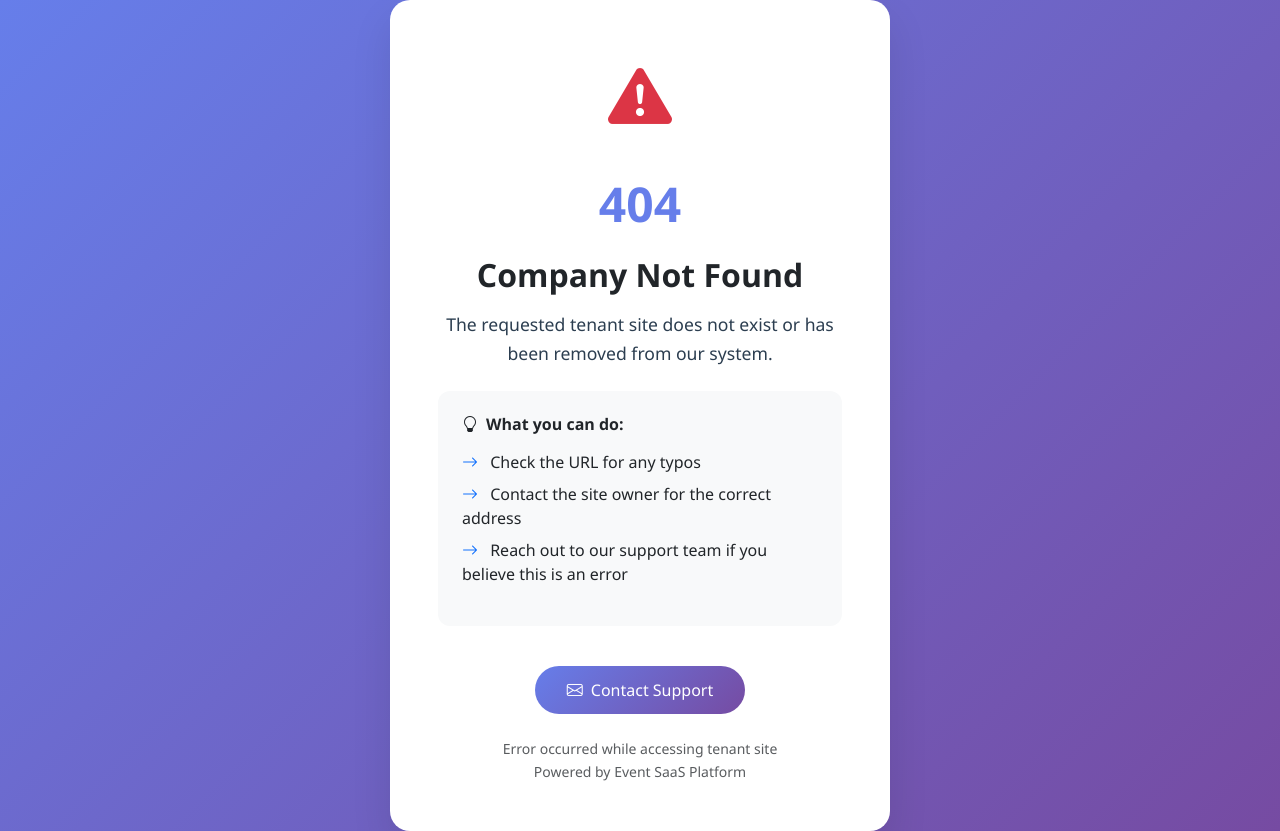
After one commit to mahmudtopu3/event_saas, a Django app: template templates/subscriptions/company_not_found.html in a window 1280 px wide. The commit adds this page. Run offline with Django 5.2, Linux system fonts and the light colour scheme; the template is opened without the code that fills it, so the values that code supplies are empty.

Commit message:
added simple subscription enable system and middleware for teanants

```diff
--- a/eventsaas/settings.py
+++ b/eventsaas/settings.py
@@ -67,6 +67,7 @@ CORS_ALLOW_CREDENTIALS = True
 MIDDLEWARE = [
     'django_tenants.middleware.main.TenantMainMiddleware', # Must be first
     'eventsaas.middleware.TenantURLConfMiddleware',
+    'companies.middleware.SubscriptionMiddleware',
     'corsheaders.middleware.CorsMiddleware',
     'django.middleware.security.SecurityMiddleware',
     'django.contrib.sessions.middleware.SessionMiddleware',
--- a/templates/companies/company_detail.html
+++ b/templates/companies/company_detail.html
@@ -41,8 +41,10 @@
                         <p>
                             {% if company.on_trial %}
                                 <span class="badge bg-warning">Trial Account</span>
+                            {% elif company.is_active_subscription %}
+                                <span class="badge bg-success">Active Subscription</span>
                             {% else %}
-                                <span class="badge bg-success">Active Subscription</span>
+                                <span class="badge bg-danger">Inactive</span>
                             {% endif %}
                         </p>
                     </div>
--- a/templates/companies/public_homepage.html
+++ b/templates/companies/public_homepage.html
@@ -86,8 +86,10 @@
                         <div class="mb-3">
                             {% if company.on_trial %}
                                 <span class="badge bg-warning">Trial</span>
+                            {% elif company.is_active_subscription %}
+                                <span class="badge bg-success">Active</span>
                             {% else %}
-                                <span class="badge bg-success">Active</span>
+                                <span class="badge bg-danger">Inactive</span>
                             {% endif %}
 
                             {% if company.contact_email %}
--- /dev/null
+++ b/templates/subscriptions/company_not_found.html
@@ -0,0 +1,132 @@
+{# templates/subscriptions/company_not_found.html #}
+<!DOCTYPE html>
+<html lang="en">
+<head>
+    <meta charset="UTF-8">
+    <meta name="viewport" content="width=device-width, initial-scale=1.0">
+    <title>Company Not Found</title>
+    <link href="https://cdn.jsdelivr.net/npm/bootstrap@5.3.0/dist/css/bootstrap.min.css" rel="stylesheet">
+    <link href="https://cdn.jsdelivr.net/npm/bootstrap-icons@1.10.0/font/bootstrap-icons.css" rel="stylesheet">
+    <style>
+        body {
+            background: linear-gradient(135deg, #667eea 0%, #764ba2 100%);
+            min-height: 100vh;
+            display: flex;
+            align-items: center;
+            justify-content: center;
+            font-family: 'Segoe UI', Tahoma, Geneva, Verdana, sans-serif;
+        }
+        .error-container {
+            background: white;
+            border-radius: 20px;
+            box-shadow: 0 20px 40px rgba(0,0,0,0.1);
+            padding: 3rem;
+            max-width: 500px;
+            text-align: center;
+            animation: fadeInUp 0.8s ease-out;
+        }
+        @keyframes fadeInUp {
+            from {
+                opacity: 0;
+                transform: translateY(30px);
+            }
+            to {
+                opacity: 1;
+                transform: translateY(0);
+            }
+        }
+        .error-icon {
+            font-size: 4rem;
+            color: #dc3545;
+            margin-bottom: 1.5rem;
+        }
+        .error-code {
+            font-size: 3rem;
+            font-weight: 700;
+            color: #667eea;
+            margin-bottom: 1rem;
+        }
+        .error-message {
+            color: #2c3e50;
+            font-size: 1.1rem;
+            margin-bottom: 1.5rem;
+            line-height: 1.6;
+        }
+        .help-section {
+            background: #f8f9fa;
+            border-radius: 12px;
+            padding: 1.5rem;
+            margin: 1.5rem 0;
+            text-align: left;
+        }
+        .btn-gradient {
+            background: linear-gradient(135deg, #667eea 0%, #764ba2 100%);
+            border: none;
+            padding: 0.75rem 2rem;
+            border-radius: 50px;
+            color: white;
+            text-decoration: none;
+            display: inline-block;
+            margin-top: 1rem;
+            transition: transform 0.3s ease;
+        }
+        .btn-gradient:hover {
+            transform: translateY(-2px);
+            color: white;
+            text-decoration: none;
+        }
+    </style>
+</head>
+<body>
+    <div class="error-container">
+        <div class="error-icon">
+            <i class="bi bi-exclamation-triangle-fill"></i>
+        </div>
+
+        <div class="error-code">404</div>
+
+        <h2 class="fw-bold mb-3">Company Not Found</h2>
+
+        <div class="error-message">
+            The requested tenant site does not exist or has been removed from our system.
+        </div>
+
+        <div class="help-section">
+            <h6 class="fw-bold mb-3">
+                <i class="bi bi-lightbulb me-2"></i>What you can do:
+            </h6>
+            <ul class="list-unstyled">
+                <li class="mb-2">
+                    <i class="bi bi-arrow-right text-primary me-2"></i>
+                    Check the URL for any typos
+                </li>
+                <li class="mb-2">
+                    <i class="bi bi-arrow-right text-primary me-2"></i>
+                    Contact the site owner for the correct address
+                </li>
+                <li class="mb-2">
+                    <i class="bi bi-arrow-right text-primary me-2"></i>
+                    Reach out to our support team if you believe this is an error
+                </li>
+            </ul>
+        </div>
+
+        <div class="mt-4">
+            <a href="mailto:support@eventsaas.com" class="btn-gradient">
+                <i class="bi bi-envelope me-2"></i>Contact Support
+            </a>
+        </div>
+
+        <div class="mt-4">
+            <small class="text-muted d-block">
+                Error occurred while accessing tenant site
+            </small>
+            <small class="text-muted">
+                Powered by Event SaaS Platform
+            </small>
+        </div>
+    </div>
+
+    <script src="https://cdn.jsdelivr.net/npm/bootstrap@5.3.0/dist/js/bootstrap.bundle.min.js"></script>
+</body>
+</html>
```
Also changed, not shown: companies/admin.py (+58 -25 lines), companies/middleware.py (added, +39 -0 lines), companies/models.py (+19 -1 lines), templates/subscriptions/inactive.html (added, +153 -0 lines), companies/migrations/0003_alter_company_options_company_is_active_subscription_and_more.py (added).
